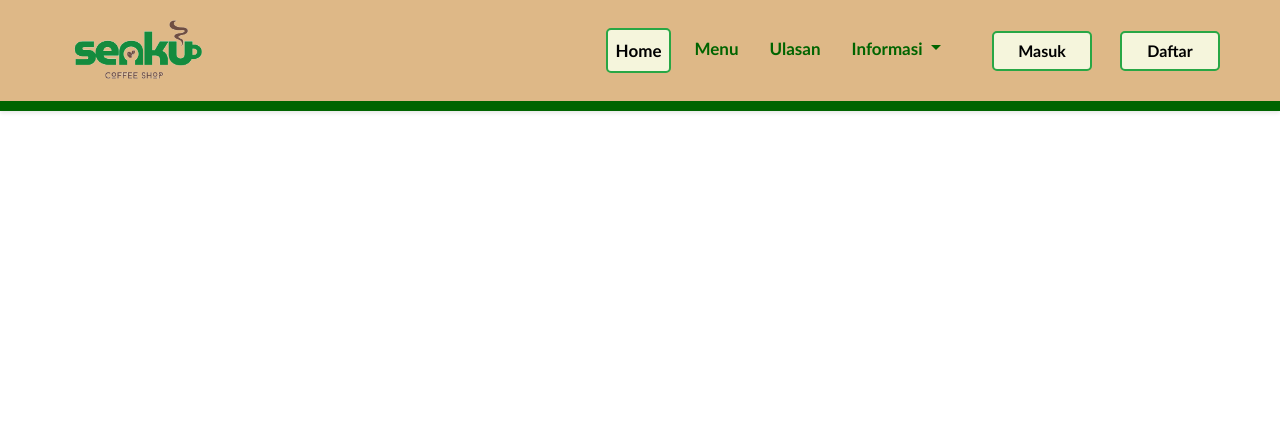
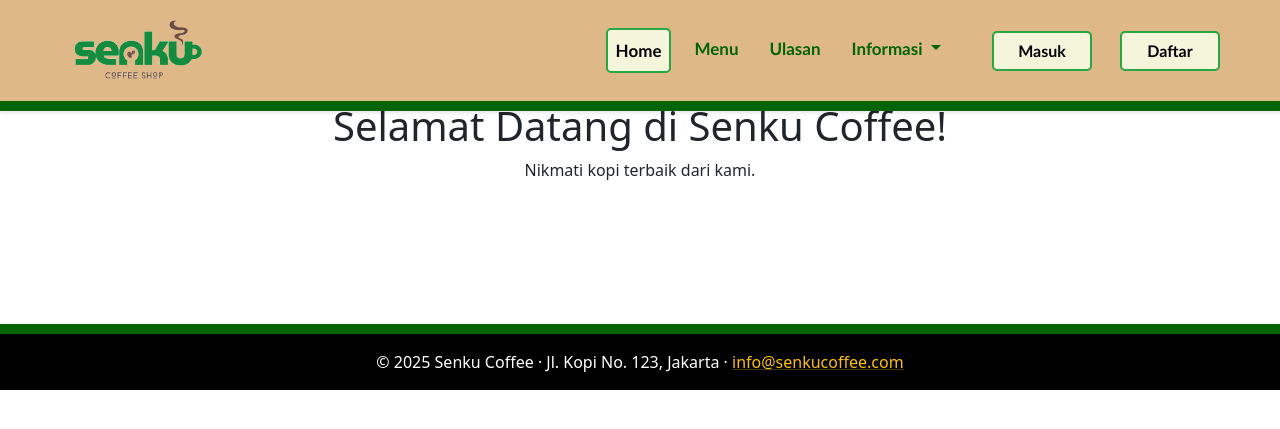
Before and after one commit to farrelzkrs/FP-Senku-Coffee, a PHP site: page /home.php in a window 1280 px wide. Shown: the top 429 px of the page. Run offline with PHP 8.4, Linux system fonts and the light colour scheme.

Commit message:
Update home.php

```diff
--- a/Bf Login/home.php
+++ b/Bf Login/home.php
@@ -21,15 +21,19 @@ session_start();
         <!-- header -->
         <?php include 'navbarbf.php'; ?>
     </div>
-    <div class="penutup">
-        <footer class="text-center mb-2 mt-3">
-            <hr>
-            <small>
-                &copy; 2025 Senku Coffee &middot;
-                Jl. Kopi No. 123, Jakarta &middot;
-                <a href="mailto:info@senkucoffee.com" class="text-decoration-none">info@senkucoffee.com</a>
-            </small>
-        </footer>
+    <main class="flex-grow-1 d-flex align-items-center justify-content-center" style="min-height:300px;">
+        <div class="text-center">
+            <h1>Selamat Datang di Senku Coffee!</h1>
+            <p>Nikmati kopi terbaik dari kami.</p>
+        </div>
+    </main>
+    <footer class="text-center mt-4 mb-2 py-3"
+        style="background:rgb(0, 0, 0); color: #fff; border-top: 10px solid #006400;">
+        &copy; 2025 Senku Coffee &middot;
+        Jl. Kopi No. 123, Jakarta &middot;
+        <a href="mailto:info@senkucoffee.com"
+            class="link-warning link-underline-opacity-25 link-underline-opacity-100-hover">info@senkucoffee.com</a>
+    </footer>
     </div>
 </body>
 </html>
```
